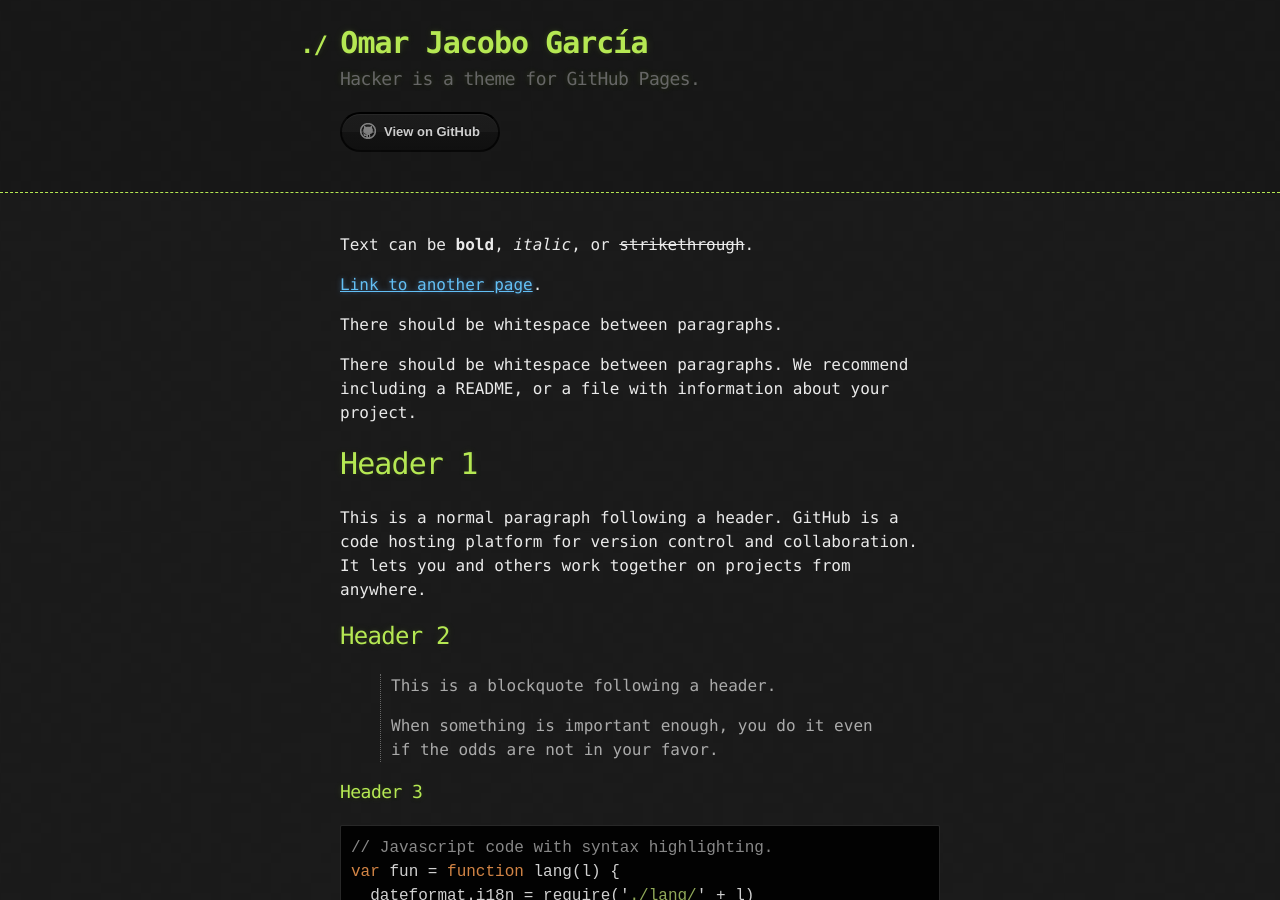
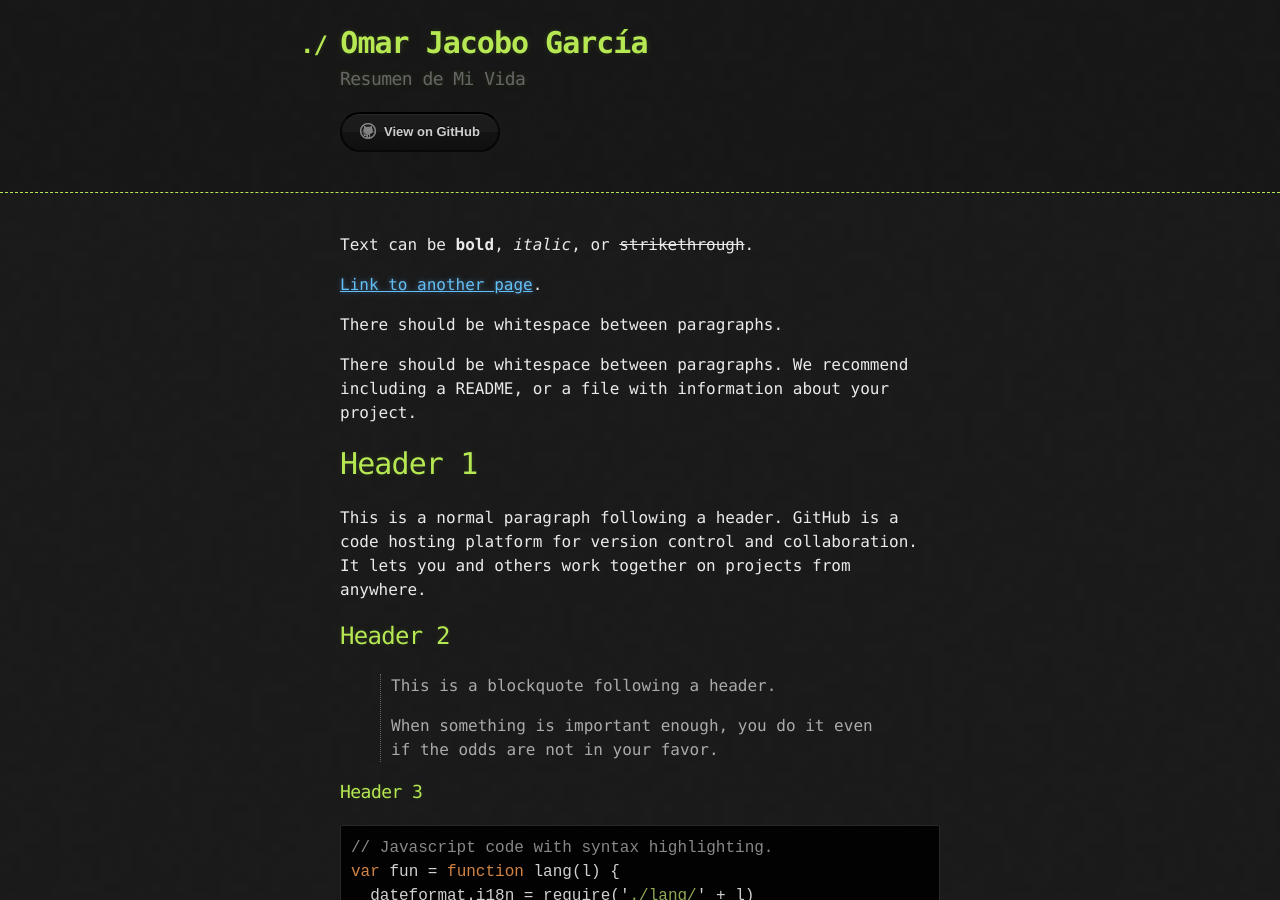
Before and after one commit to JacoboG/Biography, a Jekyll site: the page built from index.md, in a window 1280 px wide and 900 px high. Built offline with Jekyll 4.4.1, drawn with Linux system fonts in a browser that asks for light colours; our own code applies the rules of GitHub Pages for plain Markdown files.

Commit message:
Update _config.yml

```diff
--- a/_config.yml
+++ b/_config.yml
@@ -1,5 +1,5 @@
 title: Omar Jacobo García
-description: Hacker is a theme for GitHub Pages.
+description: Resumen de Mi Vida
 show_downloads: false
 google_analytics:
 theme: jekyll-theme-hacker
```
